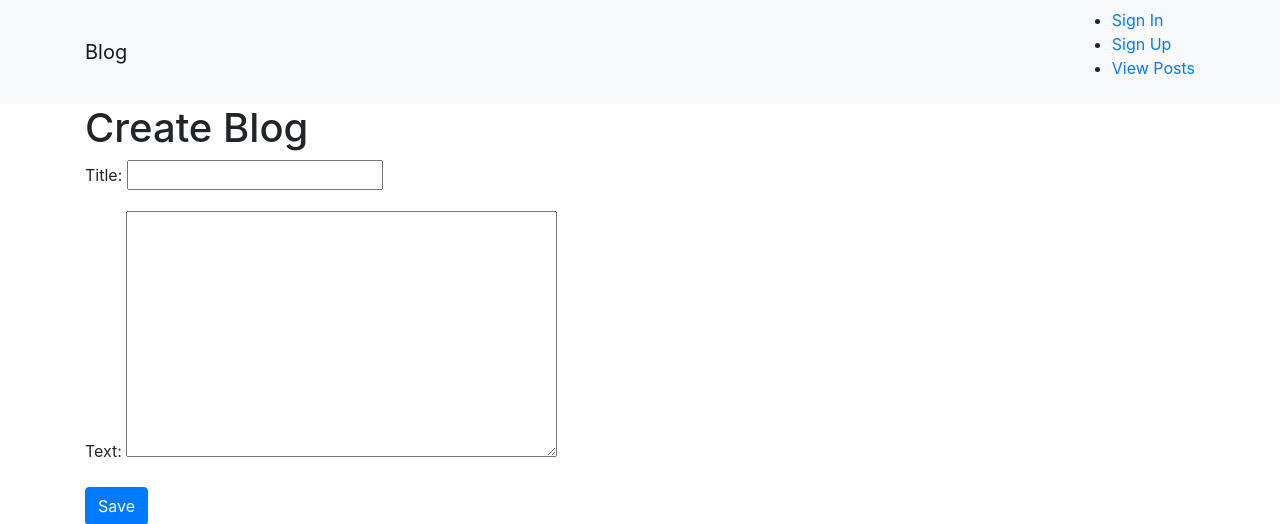
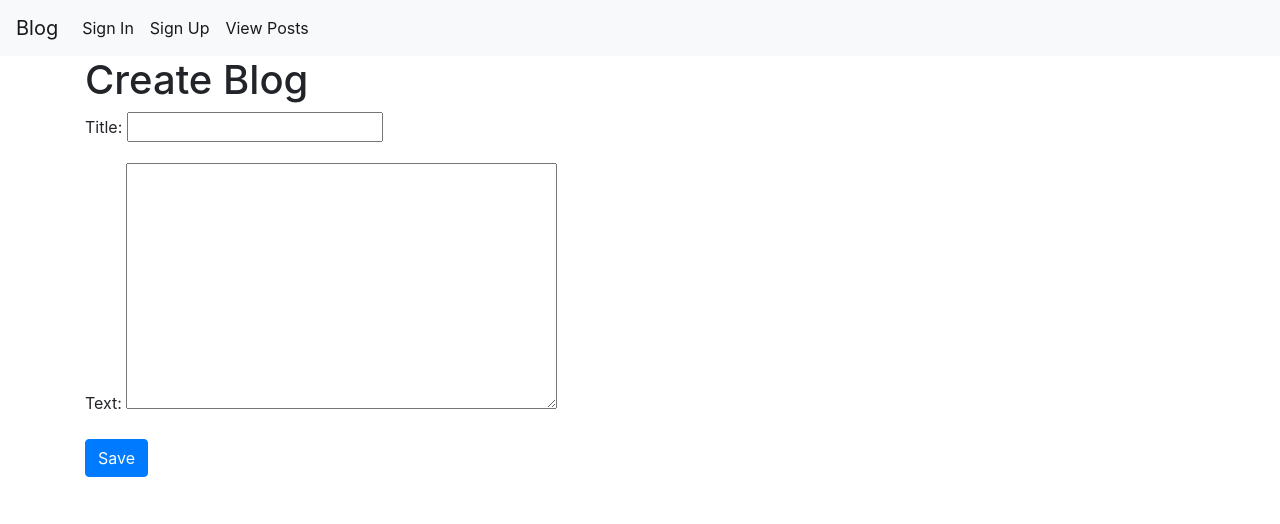
Before and after one commit to josepsa/Latest_blog, a Django app: page /blog_app/post/new in a window 1280 px wide. Shown: the top 524 px of the page. Run offline with Django 3.2, Linux system fonts and the light colour scheme; some libraries are stand-ins or nearby versions.

Commit message:
modifed navbar

```diff
--- a/templates/base.html
+++ b/templates/base.html
@@ -4,32 +4,44 @@
 <head>
     <meta charset="UTF-8">
     <title>Blog</title>
-<!--    CSS only-->
-    <link rel="stylesheet" href="https://stackpath.bootstrapcdn.com/bootstrap/4.4.1/css/bootstrap.min.css" integrity="sha384-Vkoo8x4CGsO3+Hhxv8T/Q5PaXtkKtu6ug5TOeNV6gBiFeWPGFN9MuhOf23Q9Ifjh" crossorigin="anonymous">
-<!--    JS, Popper.js, and jQuery-->
-    <script src="https://code.jquery.com/jquery-3.4.1.slim.min.js" integrity="sha384-J6qa4849blE2+poT4WnyKhv5vZF5SrPo0iEjwBvKU7imGFAV0wwj1yYfoRSJoZ+n" crossorigin="anonymous"></script>
-    <script src="https://cdn.jsdelivr.net/npm/popper.js@1.16.0/dist/umd/popper.min.js" integrity="sha384-Q6E9RHvbIyZFJoft+2mJbHaEWldlvI9IOYy5n3zV9zzTtmI3UksdQRVvoxMfooAo" crossorigin="anonymous"></script>
-    <script src="https://stackpath.bootstrapcdn.com/bootstrap/4.4.1/js/bootstrap.min.js" integrity="sha384-wfSDF2E50Y2D1uUdj0O3uMBJnjuUD4Ih7YwaYd1iqfktj0Uod8GCExl3Og8ifwB6" crossorigin="anonymous"></script>
+    <!--    CSS only-->
+    <link rel="stylesheet" href="https://stackpath.bootstrapcdn.com/bootstrap/4.4.1/css/bootstrap.min.css"
+          integrity="sha384-Vkoo8x4CGsO3+Hhxv8T/Q5PaXtkKtu6ug5TOeNV6gBiFeWPGFN9MuhOf23Q9Ifjh" crossorigin="anonymous">
+    <!--    JS, Popper.js, and jQuery-->
+    <script src="https://code.jquery.com/jquery-3.4.1.slim.min.js"
+            integrity="sha384-J6qa4849blE2+poT4WnyKhv5vZF5SrPo0iEjwBvKU7imGFAV0wwj1yYfoRSJoZ+n"
+            crossorigin="anonymous"></script>
+    <script src="https://cdn.jsdelivr.net/npm/popper.js@1.16.0/dist/umd/popper.min.js"
+            integrity="sha384-Q6E9RHvbIyZFJoft+2mJbHaEWldlvI9IOYy5n3zV9zzTtmI3UksdQRVvoxMfooAo"
+            crossorigin="anonymous"></script>
+    <script src="https://stackpath.bootstrapcdn.com/bootstrap/4.4.1/js/bootstrap.min.js"
+            integrity="sha384-wfSDF2E50Y2D1uUdj0O3uMBJnjuUD4Ih7YwaYd1iqfktj0Uod8GCExl3Og8ifwB6"
+            crossorigin="anonymous"></script>
 
-<!--    <link rel="stylesheet" href="{% static 'social_clone/css/master.css'%}">-->
+    <!--    <link rel="stylesheet" href="{% static 'social_clone/css/master.css'%}">-->
 </head>
 <body>
 
 <nav class="navbar navbar-expand-lg navbar-light bg-light">
-    <div class="container">
-        <a href="{% url 'index' %}" class="navbar-brand">Blog</a>
-        <ul class="navbar-n">
+    <a href="{% url 'index' %}" class="navbar-brand">Blog</a>
+    <button class="navbar-toggler" type="button" data-toggle="collapse" data-target="#navbarNavAltMarkup"
+            aria-controls="navbarNavAltMarkup" aria-expanded="false" aria-label="Toggle navigation">
+        <span class="navbar-toggler-icon"></span>
+    </button>
+    <div class="collapse navbar-collapse" id="navbarNavAltMarkup">
+        <div class="navbar-nav">
             {% if user.is_authenticated %}
-                <li><a href="{% url 'blog_app:post_create' %}">Create Post</a> </li>
-                <li><a href="{% url 'blog_app:post_lists' %}">View Posts</a> </li>
-                <li><a href="{% url 'blog_app:post_drafts_list' %}">View Draft</a> </li>
-                <li><a href="{% url 'user_accounts_app:signout' %}">Sign out</a> </li>
+            <a class="nav-item nav-link active" href="{% url 'blog_app:post_create' %}">Create Post</a>
+            <a class="nav-item nav-link active" href="{% url 'blog_app:post_lists' %}">View Posts</a>
+            <a class="nav-item nav-link active" href="{% url 'blog_app:post_drafts_list' %}">View Draft</a>
+            <a class="nav-item nav-link active" href="{% url 'user_accounts_app:signout' %}">Sign out</a>
+
             {% else %}
-                <li><a href="{% url 'user_accounts_app:signin' %}">Sign In</a> </li>
-                <li><a href="{% url 'user_accounts_app:signup' %}">Sign Up</a> </li>
-                <li><a href="{% url 'blog_app:post_lists' %}">View Posts</a> </li>
+            <a class="nav-item nav-link active" href="{% url 'user_accounts_app:signin' %}">Sign In</a>
+            <a class="nav-item nav-link active" href="{% url 'user_accounts_app:signup' %}">Sign Up</a>
+            <a class="nav-item nav-link active" href="{% url 'blog_app:post_lists' %}">View Posts</a>
             {% endif %}
-        </ul>
+        </div>
     </div>
 </nav>
 <div class="container mycontent">
```
